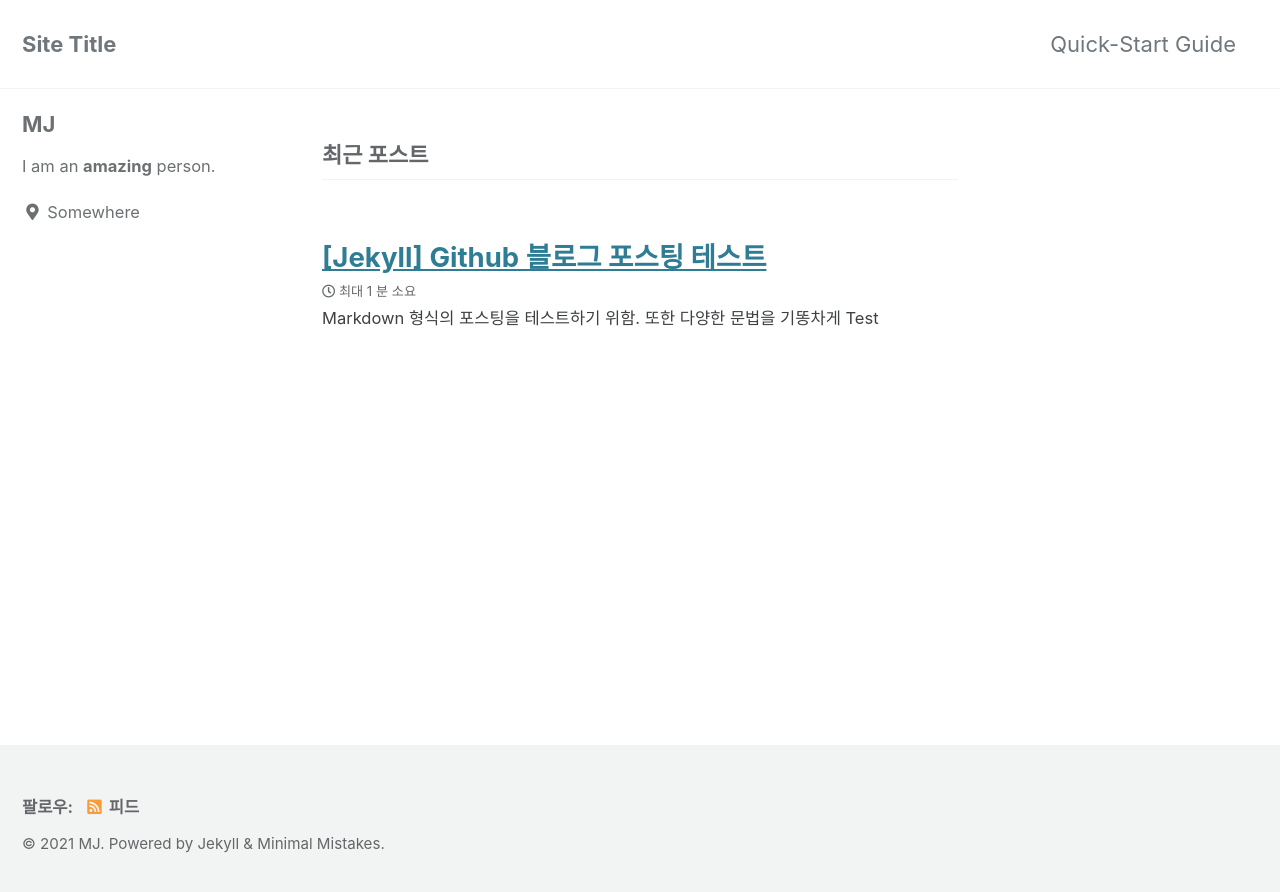
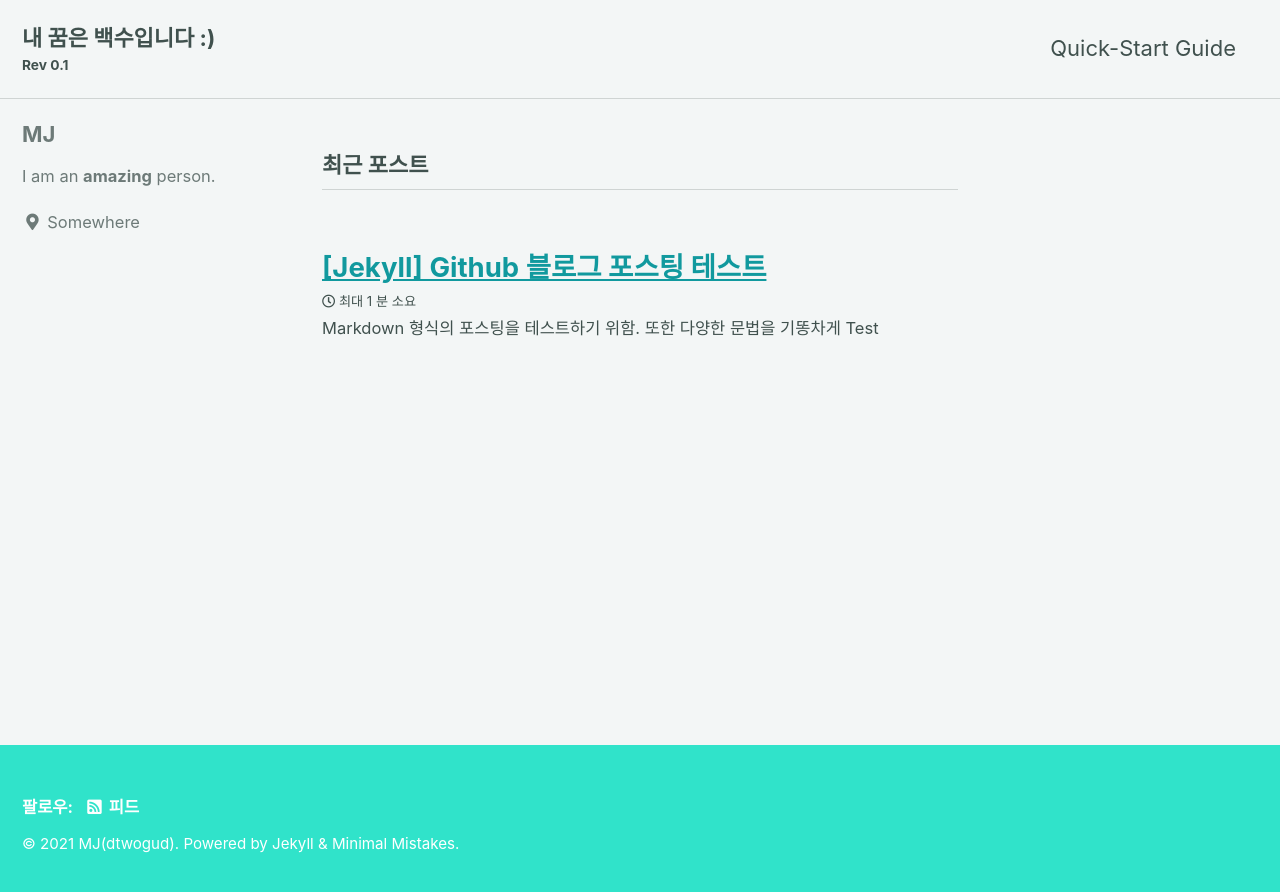
Before and after one commit to dtwogud/dtwogud.github.io, a Jekyll site: the page built from index.html, in a window 1280 px wide. Shown: the top 892 px of the page. Built offline with Jekyll 4.4.1, drawn with Linux system fonts in a browser that asks for light colours; cached includes are drawn as plain includes; the list of posts is cut into pages by our own code.

Commit message:
블로그 전반 기본사항 변경

```diff
--- a/_config.yml
+++ b/_config.yml
@@ -12,21 +12,21 @@
 
 # theme                  : "minimal-mistakes-jekyll"
 # remote_theme           : "mmistakes/minimal-mistakes"
-minimal_mistakes_skin    : "default" # "air", "aqua", "contrast", "dark", "dirt", "neon", "mint", "plum", "sunrise"
+minimal_mistakes_skin    : "mint" # "air", "aqua", "contrast", "dark", "dirt", "neon", "mint", "plum", "sunrise"
 
 # Site Settings
 locale                   : "ko-KR"
-title                    : "Site Title"
+title                    : "Mㅏjㅐblo그"    #사이트 탭 이름
 title_separator          : "-"
-subtitle                 : # site tagline that appears below site title in masthead
-name                     : "MJ"
-description              : "An amazing website."
+subtitle                 : "Rev 0.1" # 화면 title 하단에 있는 소제목
+name                     : "MJ(dtwogud)"  #화면 하단 영역의 이름
+description              :
 url                      : # the base hostname & protocol for your site e.g. "https://mmistakes.github.io"
 baseurl                  : # the subpath of your site, e.g. "/blog"
 repository               : # GitHub username/repo-name e.g. "mmistakes/minimal-mistakes"
 teaser                   : # path of fallback teaser image, e.g. "/assets/images/500x300.png"
 logo                     : # path of logo image to display in the masthead, e.g. "/assets/images/88x88.png"
-masthead_title           : # overrides the website title displayed in the masthead, use " " for no title
+masthead_title           : "내 꿈은 백수입니다 :)" # 화면 title  overrides the website title displayed in the masthead, use " " for no title
 # breadcrumbs            : false # true, false (default)
 words_per_minute         : 200
 comments:
```
